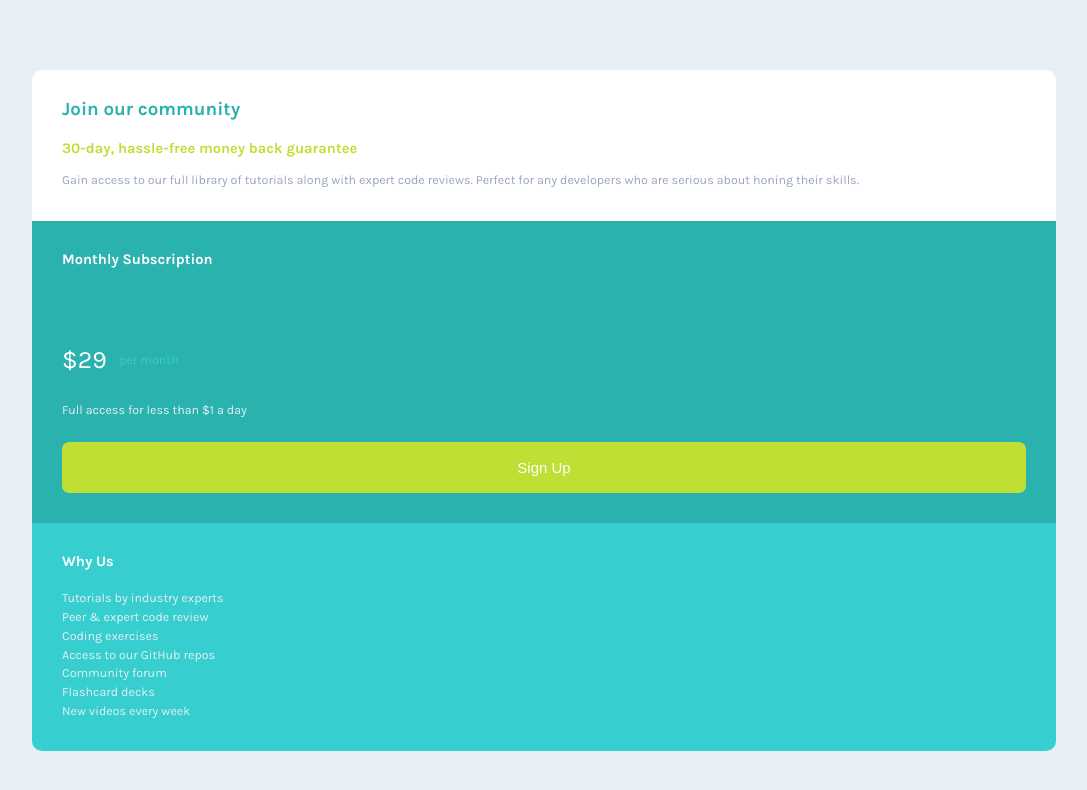
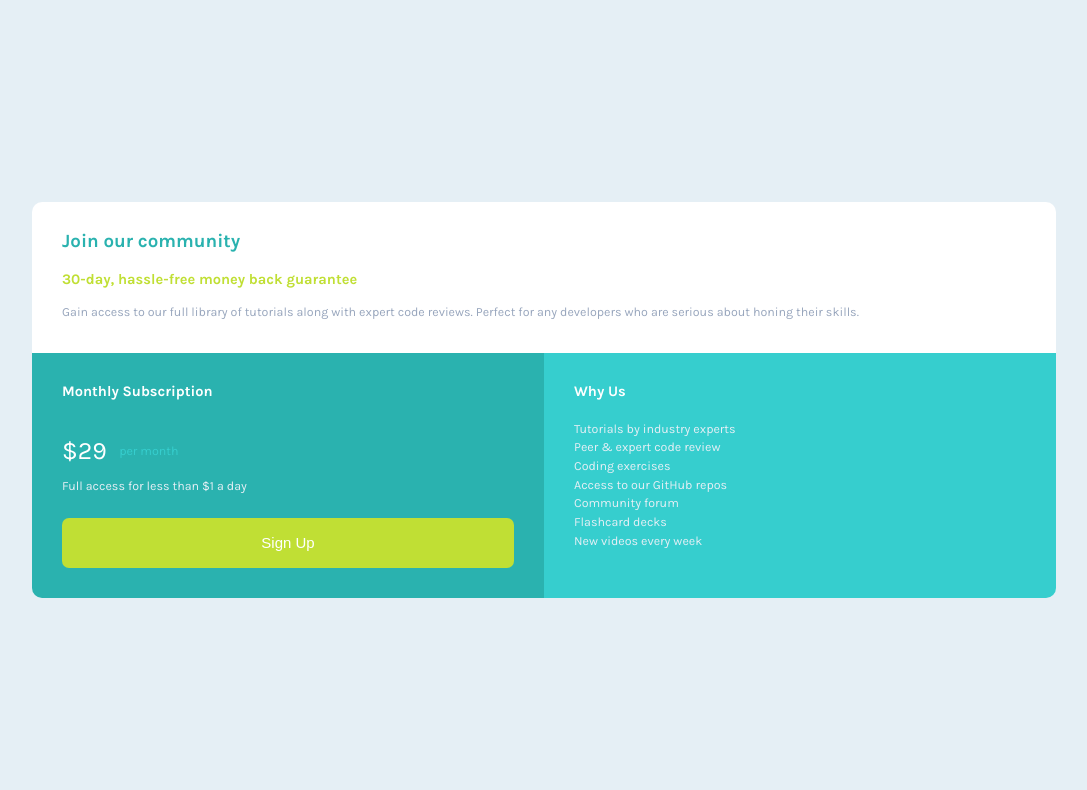
Before and after one commit to Cristiano-Monteiro/Frontend-Mentor-Single-price-grid-component-solution, a plain HTML site: page index.html in a window 1280 px wide. Shown: the whole page, without its empty margins (96-1183 px from the left). Drawn offline with Linux system fonts and the light colour scheme.

Commit message:
Starting the mobile-first design - 2

```diff
--- a/src/css/style.css
+++ b/src/css/style.css
@@ -124,27 +124,35 @@ main .aboutPageContent{
     margin-bottom: 70px;
 }
 
+@media screen and (min-width: 570px) {
+    body{
+        display: flex;
+    }
 
-
-
-/* @media screen and (max-width: 980px) {
     main{
-        width: 70%;
         grid-template-areas:
             'box-1 box-1'
-            'box-2 box-2'
-            'box-3 box-3';
-        grid-template-rows: repeat(3, 1fr);
-        margin-top: 300px;
-        margin-bottom: 300px;
-        height: 100vh;
+            'box-2 box-3';
+        grid-auto-columns: 1fr 1fr;
     }
 
-    main .subscription{
-        border-radius: 0px;
+    /* === All Sections === */
+    main .subscription, main .aboutPageContent{
+        margin-bottom: 0px;
     }
 
+    /* === .presentationMessage === */
+    main .presentationMessage{
+        margin-top: 0%;
+    }
+
+    /* === .subscription === */
+    main .subscription{
+        border-radius: 0px 0px 0px 10px;
+    }
+
+    /* === .aboutPageContent === */
     main .aboutPageContent{
-        border-radius: 0px 0px 10px 10px;
+        border-radius: 0px 0px 10px 0px;
     }
-} */
+}
```
